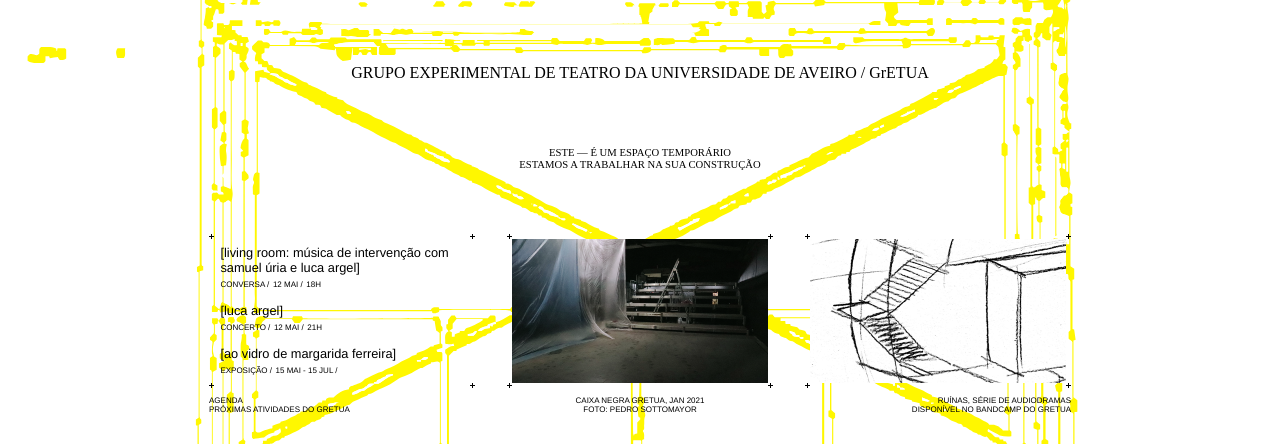
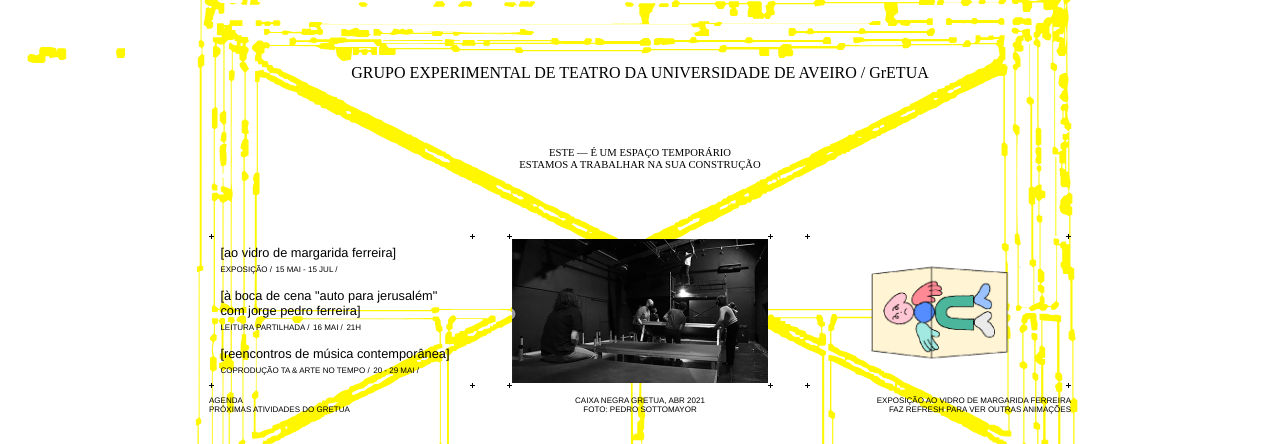
Before and after one commit to jmcoutinho/site-gretua, a plain HTML site: page index.html in a window 1280 px wide. Shown: the top 444 px of the page. Drawn offline with Linux system fonts and the light colour scheme.

Commit message:
atualização agenda + atualização espaço gretua + ao vidro margarida ferreira

```diff
--- a/index.html
+++ b/index.html
@@ -74,7 +74,7 @@
 						<div class="designacao">conversa</div>
 						<div class="data">24 abr</div>
 						<div class="hora">15H</div>
-					</div>-->
+					</div>
 
 					<div class="evento">
 						<div class="rotulo"><a href="https://www.facebook.com/events/868363437046641/" target="_blank">living room: música de intervenção com samuel úria e luca argel</a></div>
@@ -88,7 +88,7 @@
 						<div class="designacao">concerto</div>
 						<div class="data">12 mai</div>
 						<div class="hora">21H</div>
-					</div>
+					</div>-->
 
 					<div class="evento">
 						<div class="rotulo"><a href="https://www.facebook.com/events/309121210658989/" target="_blank">ao vidro de margarida ferreira</a></div>
@@ -129,16 +129,16 @@
 
 		<div id="espaco-gretua" class="espaco">
 			<div class="area">
-				<img src="materiais/espaco-gretua/mar21-obras.png" width="100%" height="100%">
+				<img src="materiais/espaco-gretua/mai21-montagens.png" width="100%" height="100%">
 			</div>
-			<div class="legenda"><p>Caixa Negra GrETUA, Jan 2021<br>Foto: Pedro Sottomayor</p></div>
+			<div class="legenda"><p>Caixa Negra GrETUA, Abr 2021<br>Foto: Pedro Sottomayor</p></div>
 		</div>
 
 		<div id="ao-vidro" class="espaco">
 			<div class="area">
-				<a href="https://gretua.bandcamp.com/album/ru-nas" target="_blank"><img src="materiais/ao-vidro/ruinas.png" width="100%" height="100%"></a>
+				<a href="."><img src="materiais/ao-vidro/margarida-ferreira/rotina-pixel.gif" width="100%" height="100%" id="vidro-margarida"></a>
 			</div>
-			<div class="legenda"><p>Ruínas, Série de Audiodramas<br>Disponível no Bandcamp do GrETUA</p></div>
+			<div class="legenda"><p>Exposição Ao Vidro de Margarida Ferreira<br>Faz refresh para ver outras animações</p></div>
 		</div>
 	</div>
 
--- a/main.js
+++ b/main.js
@@ -45,3 +45,14 @@ if (document.body.clientHeight > window.innerHeight) {
 }
 
 document.getElementById('andaime').style.height = alturaSite + 'px';
+
+
+//AO VIDRO MARGARIDA FERREIRA
+window.onload = imgAleatoria;
+
+var gifs = new Array("materiais/ao-vidro/margarida-ferreira/cubo-pixel.gif","materiais/ao-vidro/margarida-ferreira/espelho-pixel.gif","materiais/ao-vidro/margarida-ferreira/rotina-pixel.gif");
+
+function imgAleatoria() {
+     var numAleatorio = Math.floor(Math.random() * gifs.length);
+     document.getElementById("vidro-margarida").src = gifs[numAleatorio];
+}
```
Also changed, not shown: materiais/ao-vidro/margarida-ferreira/cubo-pixel.gif (added), materiais/ao-vidro/margarida-ferreira/espelho-pixel.gif (added), materiais/espaco-gretua/mai21-montagens.png (added), 2 other files.
